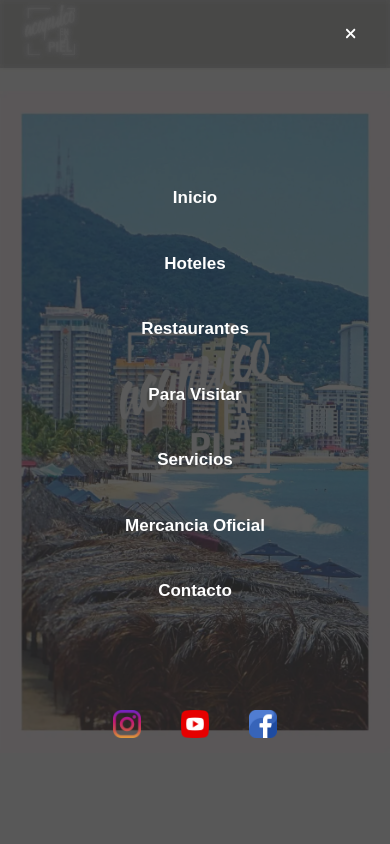
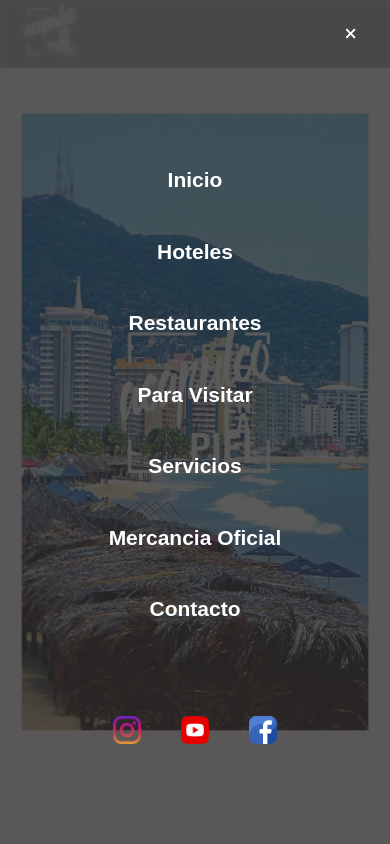
Before and after one commit to davehernandez92/acapulco-en-la-piel, a Next.js app: page / in a window 390 px wide. Both pictures are taken after a click on the element 355 px from the left and 34 px from the top of the page. Shown: the top 844 px of the page. Built offline with nearby package versions, Linux system fonts and the light colour scheme.

Commit message:
menu text changes Mobile view

```diff
--- a/src/components/navbar.js
+++ b/src/components/navbar.js
@@ -36,25 +36,25 @@ export default function Navbar() {
       </div>
       <ul className={`menu ${isMenuOpen ? "open" : ""}`}>
         <li>
-          <Link href="/">Inicio</Link>
+          <Link className={styles.menu__txt} href="/">Inicio</Link>
         </li>
         <li>
-          <Link href="/hoteles">Hoteles</Link>
+          <Link className={styles.menu__txt} href="/hoteles">Hoteles</Link>
         </li>
         <li>
-          <Link href="/restaurantes">Restaurantes</Link>
+          <Link className={styles.menu__txt} href="/restaurantes">Restaurantes</Link>
         </li>
         <li>
-          <Link href="/visita">Para Visitar</Link>
+          <Link className={styles.menu__txt} href="/visita">Para Visitar</Link>
         </li>
         <li>
-          <Link href="/servicios">Servicios</Link>
+          <Link className={styles.menu__txt} href="/servicios">Servicios</Link>
         </li>
         <li>
-          <Link href="/mercancia">Mercancia Oficial</Link>
+          <Link className={styles.menu__txt} href="/mercancia">Mercancia Oficial</Link>
         </li>
         <li>
-          <Link href="/contacto">Contacto</Link>
+          <Link className={styles.menu__txt} href="/contacto">Contacto</Link>
         </li>
         <div className={styles.icons__div}>
           <Link href={"https://www.instagram.com/acapulcoenlapiel/"}>
--- a/src/styles/navbar.module.css
+++ b/src/styles/navbar.module.css
@@ -24,10 +24,13 @@
     color: white;
     z-index: 3;
   }
+  .menu__txt{
+    font-size: 2.1rem;
 
+  }
 .icons__div{
     position: relative;
-    bottom: -10%;
+    bottom: -8%;
     width: 100%;
     display: flex;
     flex-direction: row;
```
